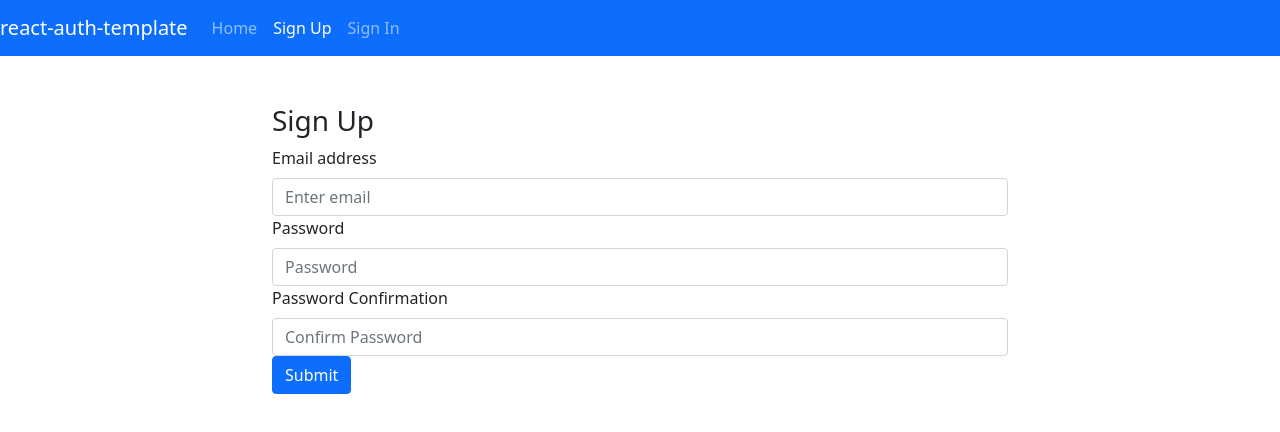
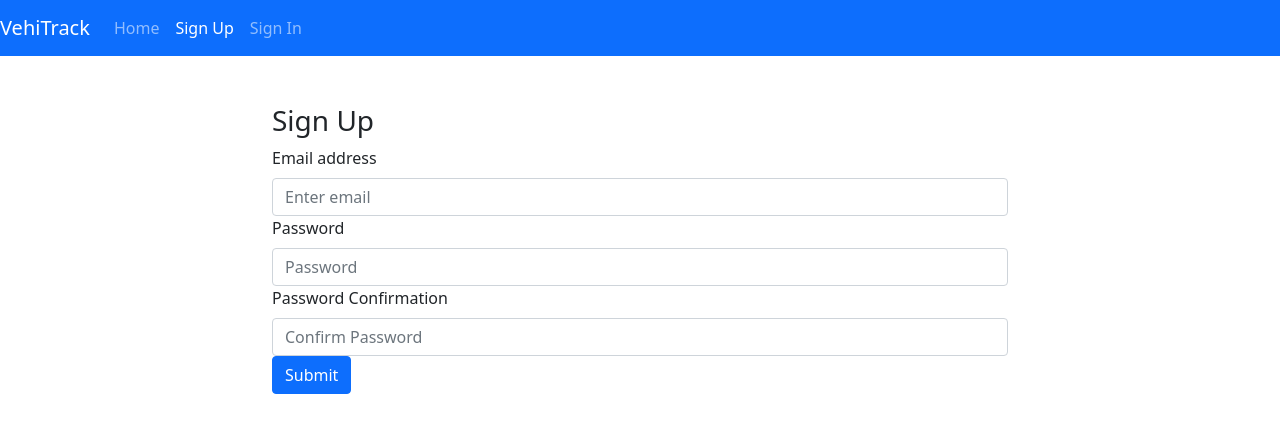
Before and after one commit to BrittGitHub/VehiTrack_Client, a React (Create React App) app: page /sign-up in a window 1280 px wide. Shown: the top 432 px of the page. Built offline with nearby package versions, Linux system fonts and the light colour scheme.

Commit message:
Modified development apiUrl in apiConfig file Modified Logo name in Nav bar Modified browser tab name to display app's name

```diff
--- a/public/index.html
+++ b/public/index.html
@@ -13,7 +13,7 @@ unless you know exactly what you're doing! -->
     <link rel="shortcut icon" href="%PUBLIC_URL%/favicon.ico">
     <script src="gh-pages-url-parser.js" type="text/javascript"></script>
 
-    <title>React App</title>
+    <title>VehiTrack</title>
 </head>
 
 <body>
--- a/src/apiConfig.js
+++ b/src/apiConfig.js
@@ -1,7 +1,7 @@
 let apiUrl
 const apiUrls = {
   production: 'https://aqueous-atoll-85096.herokuapp.com',
-  development: 'http://localhost:4741'
+  development: 'http://localhost:8000'
 }
 
 if (window.location.hostname === 'localhost') {
--- a/src/components/Header/Header.js
+++ b/src/components/Header/Header.js
@@ -26,7 +26,7 @@ const alwaysOptions = (
 const Header = ({ user }) => (
   <Navbar bg='primary' variant='dark' expand='md'>
     <Navbar.Brand>
-      <Link to='/' style={{ color: '#FFF', textDecoration: 'none' }}>react-auth-template</Link>
+      <Link to='/' style={{ color: '#FFF', textDecoration: 'none' }}>VehiTrack</Link>
     </Navbar.Brand>
     <Navbar.Toggle aria-controls='basic-navbar-nav' />
     <Navbar.Collapse id='basic-navbar-nav'>
```
